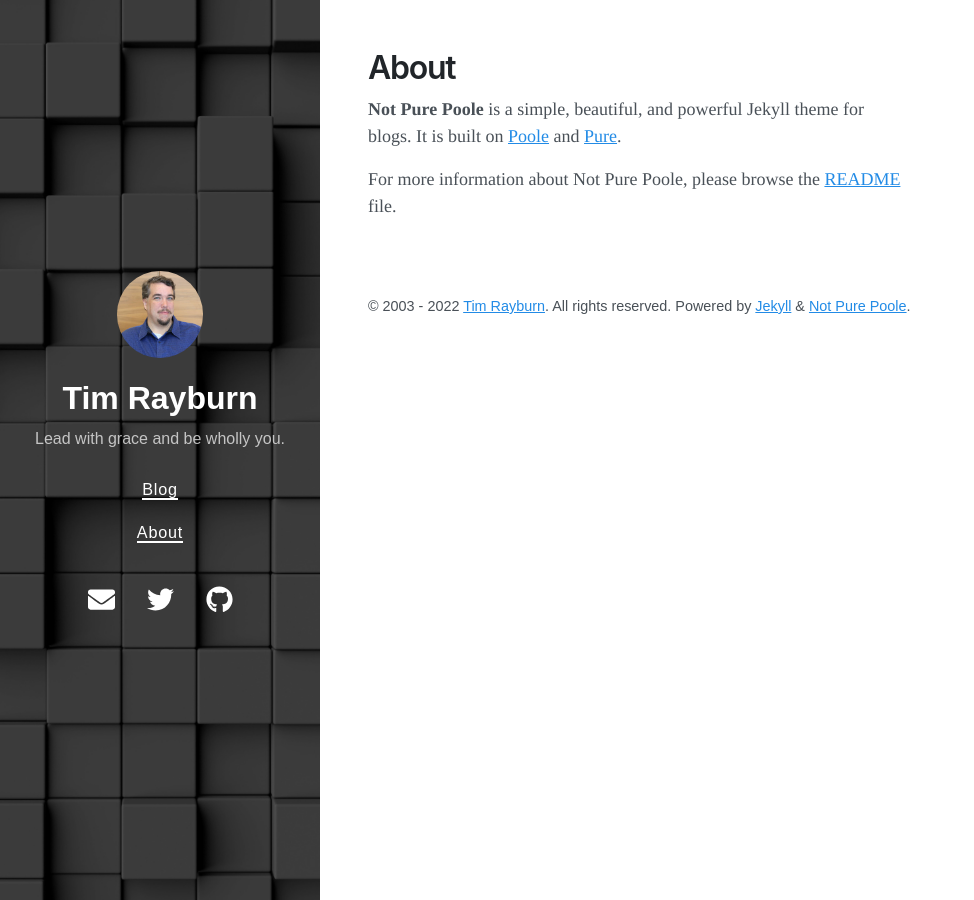
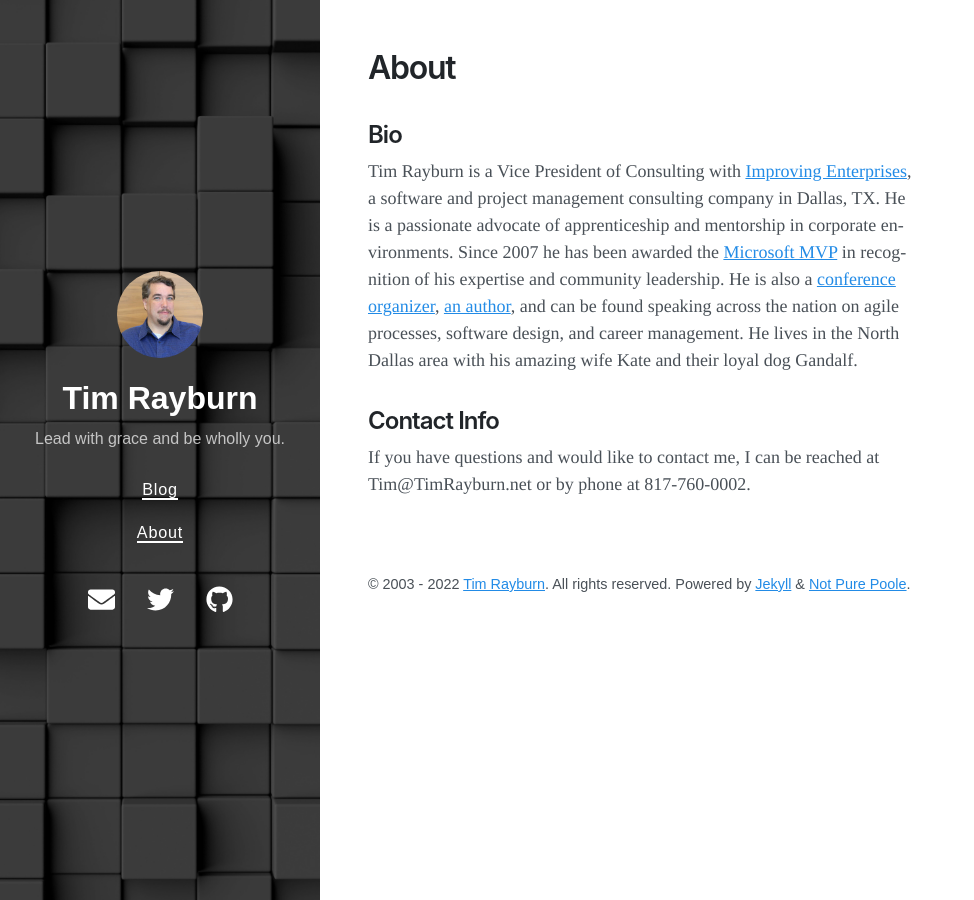
Before and after one commit to trayburn/temp, a Jekyll site: the page built from about.md, in a window 1280 px wide. Shown: the whole page, without its empty margins (0-974 px from the left). Built offline with Jekyll 4.4.1, drawn with Linux system fonts in a browser that asks for light colours; nearby versions of some CDN libraries.

Commit message:
hero update

```diff
--- a/_data/social.yml
+++ b/_data/social.yml
@@ -1,9 +1,9 @@
 - title: Email
-  url: mailto://vszhub@gmail.com
+  url: mailto://tim@timrayburn.net
   icon: fas fa-envelope
 - title: Twitter
-  url: https://twitter.com/vszhub
+  url: https://twitter.com/trayburn
   icon: fab fa-twitter
 - title: GitHub
-  url: https://github.com/vszhub/not-pure-poole
+  url: https://github.com/trayburn
   icon: fab fa-github
--- a/about.md
+++ b/about.md
@@ -3,6 +3,15 @@ layout: page
 title: About
 ---
 
-**Not Pure Poole** is a simple, beautiful, and powerful Jekyll theme for blogs. It is built on [Poole](https://github.com/poole/poole) and [Pure](https://purecss.io/).
+## Bio
 
-For more information about Not Pure Poole, please browse the [README](https://github.com/vszhub/not-pure-poole) file.
+Tim Rayburn is a Vice President of Consulting with [Improving Enterprises][ie], a software and project management consulting company in Dallas, TX.  He is a passionate advocate of apprenticeship and mentorship in corporate environments.  Since 2007 he has been awarded the [Microsoft MVP][mvp] in recognition of his expertise and community leadership.  He is also a [conference organizer][dtf], [an author][book], and can be found speaking across the nation on agile processes, software design, and career management.  He lives in the North Dallas area with his amazing wife Kate and their loyal dog Gandalf.
+
+## Contact Info
+
+If you have questions and would like to contact me, I can be reached at Tim@TimRayburn.net or by phone at 817-760-0002.
+
+[mvp]: http://microsoft.com/mvp
+[book]: http://www.packtpub.com/entity-framework-4-1-experts-test-driven-development-architecture-cookbook/book
+[ie]: http://improvingenterprises.com
+[dtf]: http://DallasTechFest.com
```
